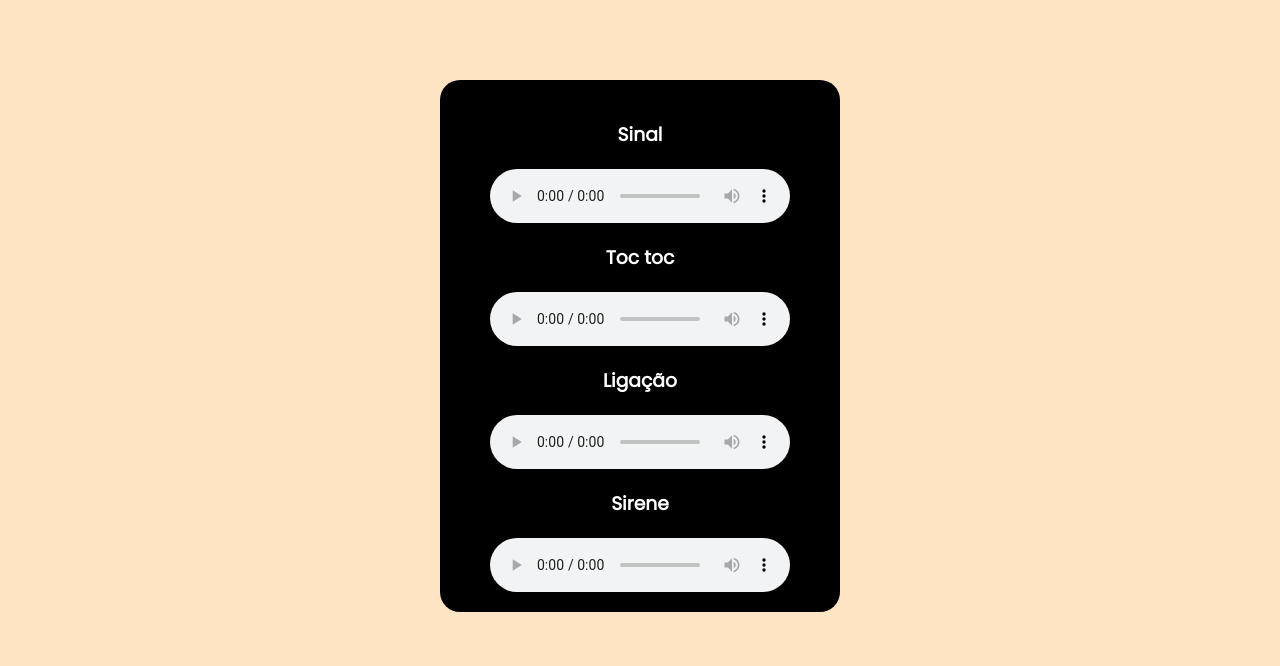
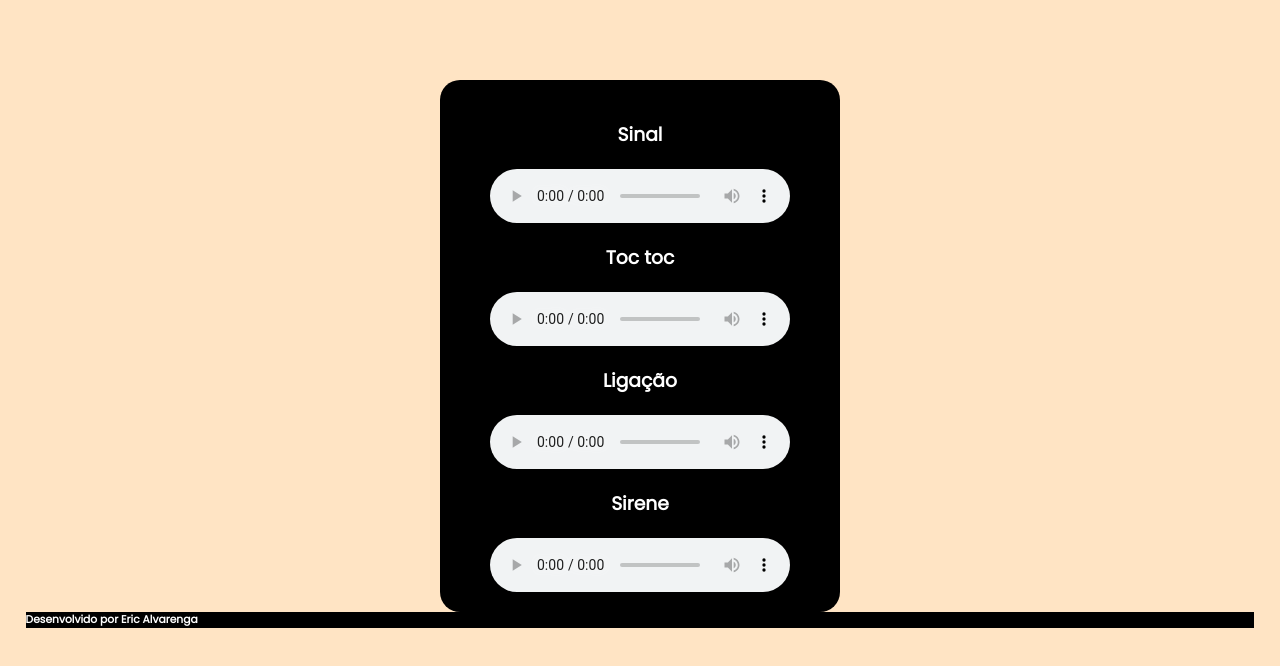
Before and after one commit to AlvarengaEric17/teatro, a plain HTML site: page index.html in a window 1280 px wide. Shown: the part 94-760 px from the top of the page. Drawn offline with Linux system fonts and the light colour scheme.

Commit message:
atualização 02

```diff
--- a/index.html
+++ b/index.html
@@ -35,4 +35,8 @@
         </audio>
     </div>
 
+    <footer>
+        <h6>Desenvolvido por Eric Alvarenga</h6>
+    </footer>
+
 </html>
--- a/style.css
+++ b/style.css
@@ -42,3 +42,12 @@ h3 {
 audio {
     margin-top: 20px;
 }
+
+footer {
+    background-color: #000;
+    width: 100%;
+}
+
+h6 {
+    color: white;
+}
```
